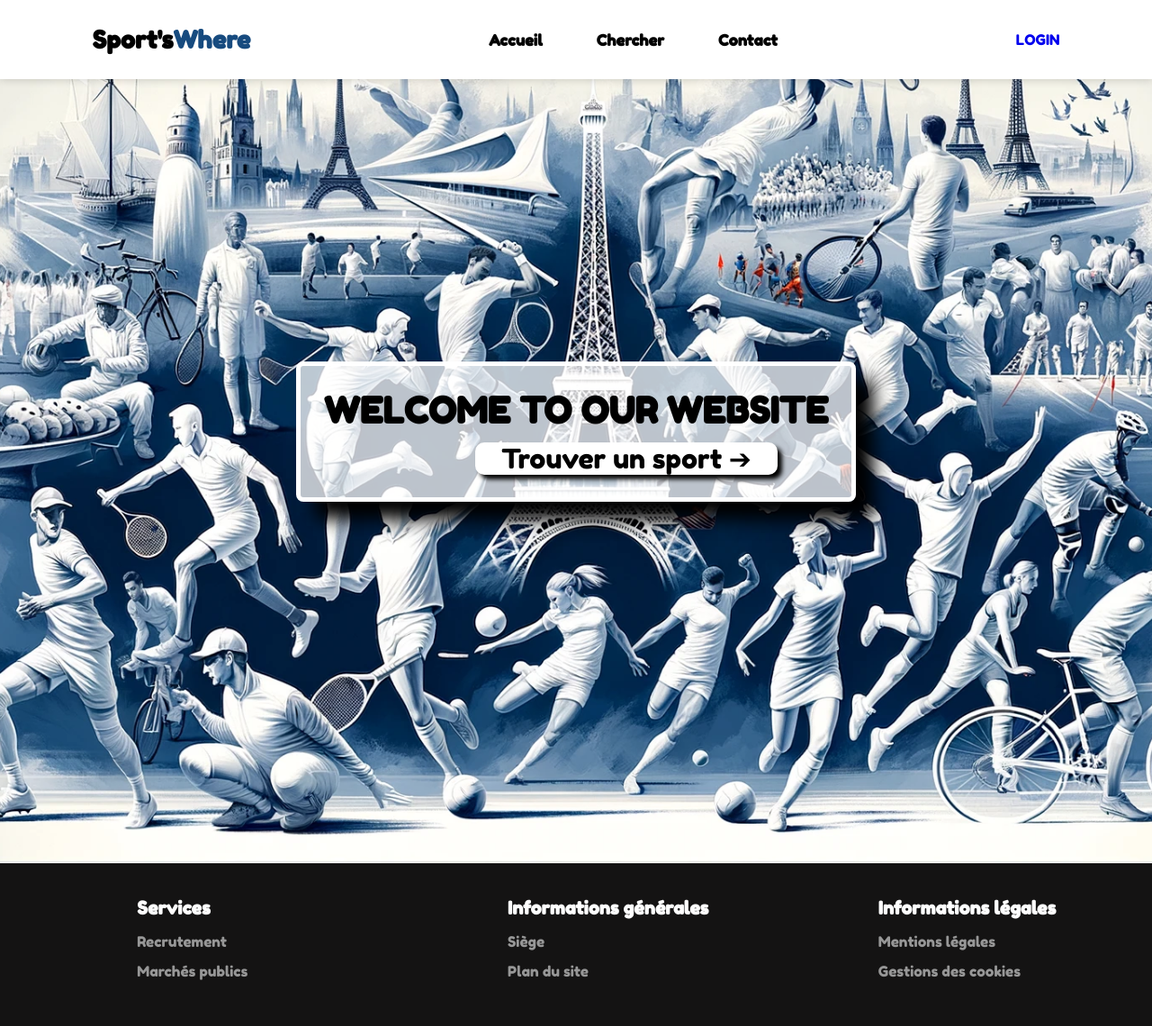
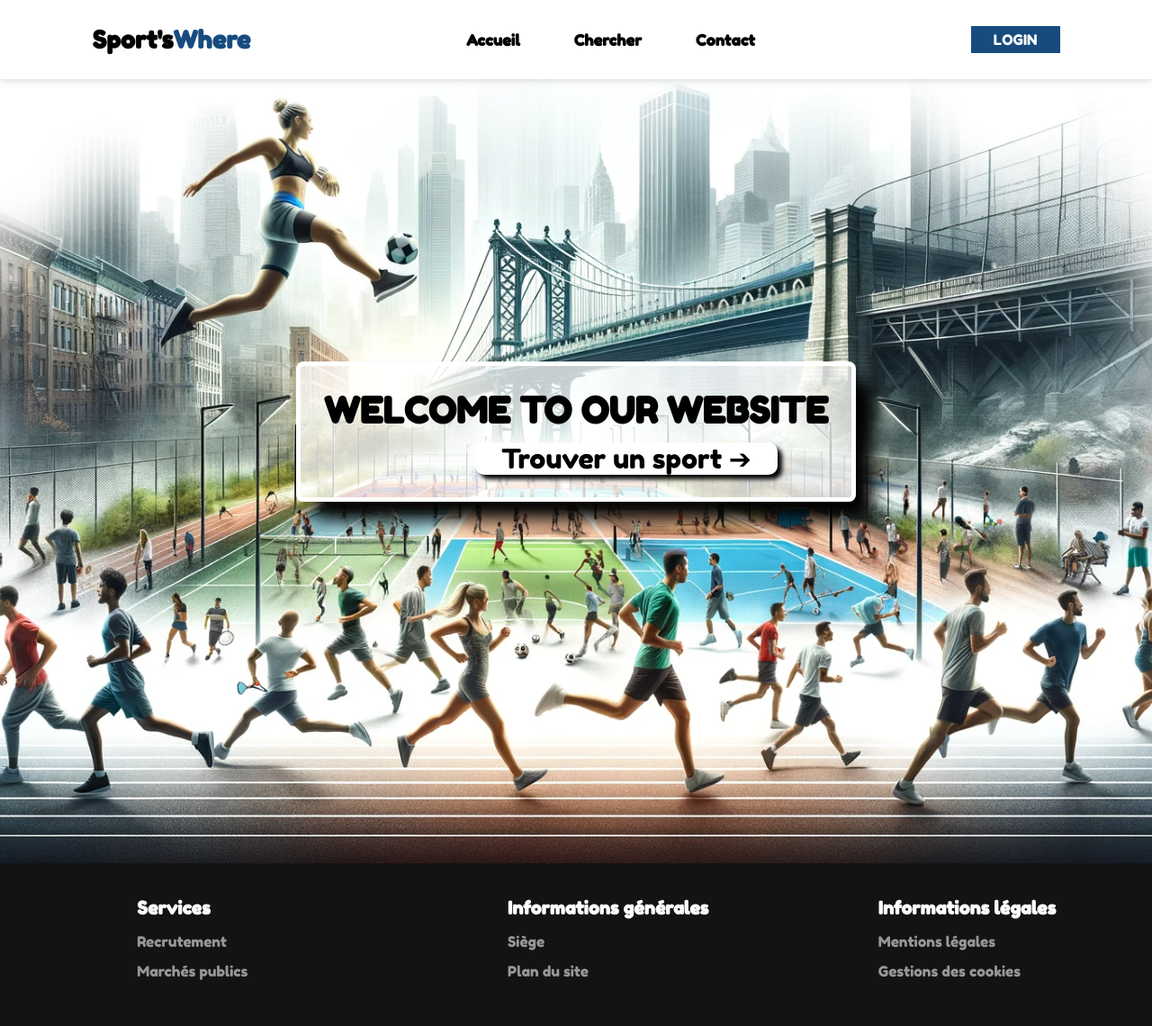
Before and after one commit to Lucasquette/Sport-sWhere, a PHP site: page /acc.html in a window 1280 px wide. Shown: the whole page at 90% size. Run offline with PHP 8.4, Linux system fonts and the light colour scheme.

Commit message:
Update acc.css

```diff
--- a/CSS/acc.css
+++ b/CSS/acc.css
@@ -62,10 +62,14 @@ header .logo span {
     font-weight: bold;
     transition: 0.2s;
 }
+
+/*
 .menu li a:hover {
-    color: #ea1f33;
+    color: green;
 }
-header button {
+*/
+
+header .login_btn {
     background-color: #174b7f;
     cursor: pointer;
     color: #fff;
@@ -76,7 +80,7 @@ header button {
     position: relative;
     height: 120vh;
     width: 100%;
-    background-image: url(../Images/back2.png);
+    background-image: url(../Images/back.png);
     background-position: center;
     background-repeat: no-repeat;
     background-size: cover;
@@ -139,7 +143,6 @@ header button {
 
 footer {
     top: 20%;
-    background-color: #ea1f33;
     text-align: center;
     padding: 10px 0;
     color: #fff;
```
